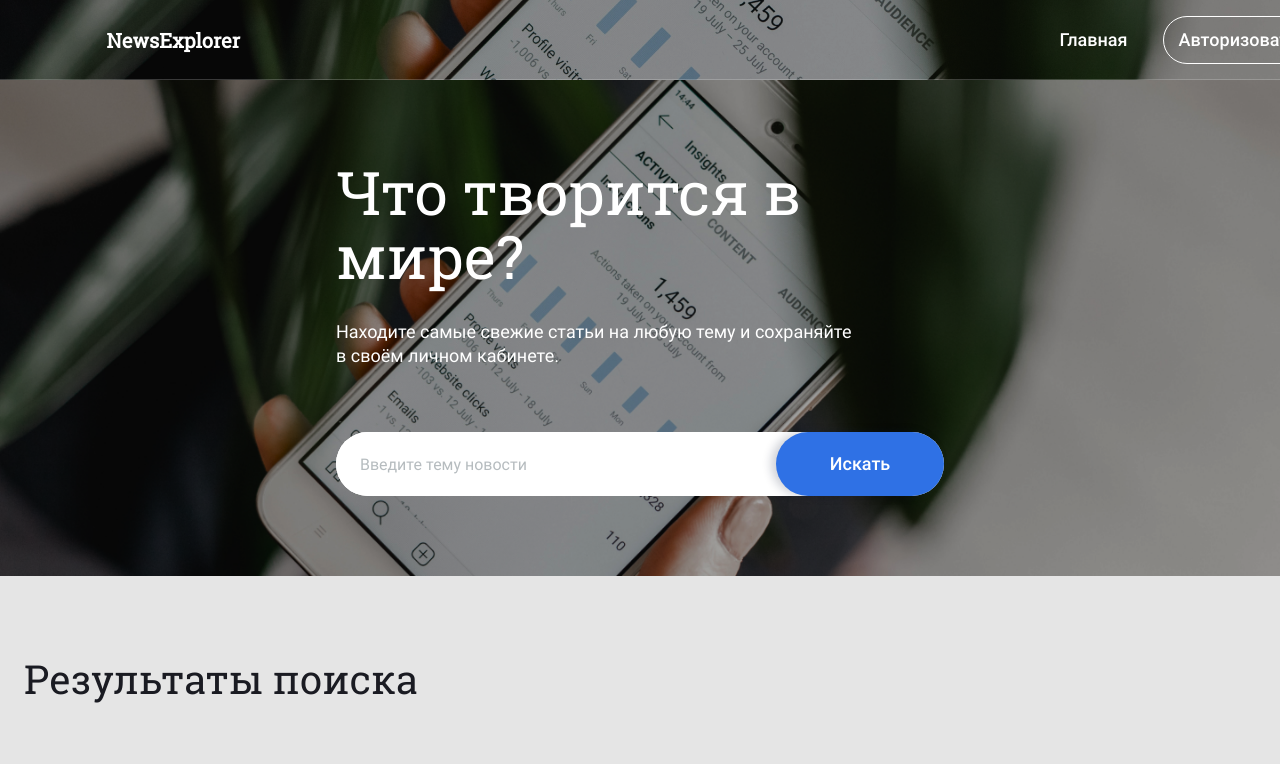
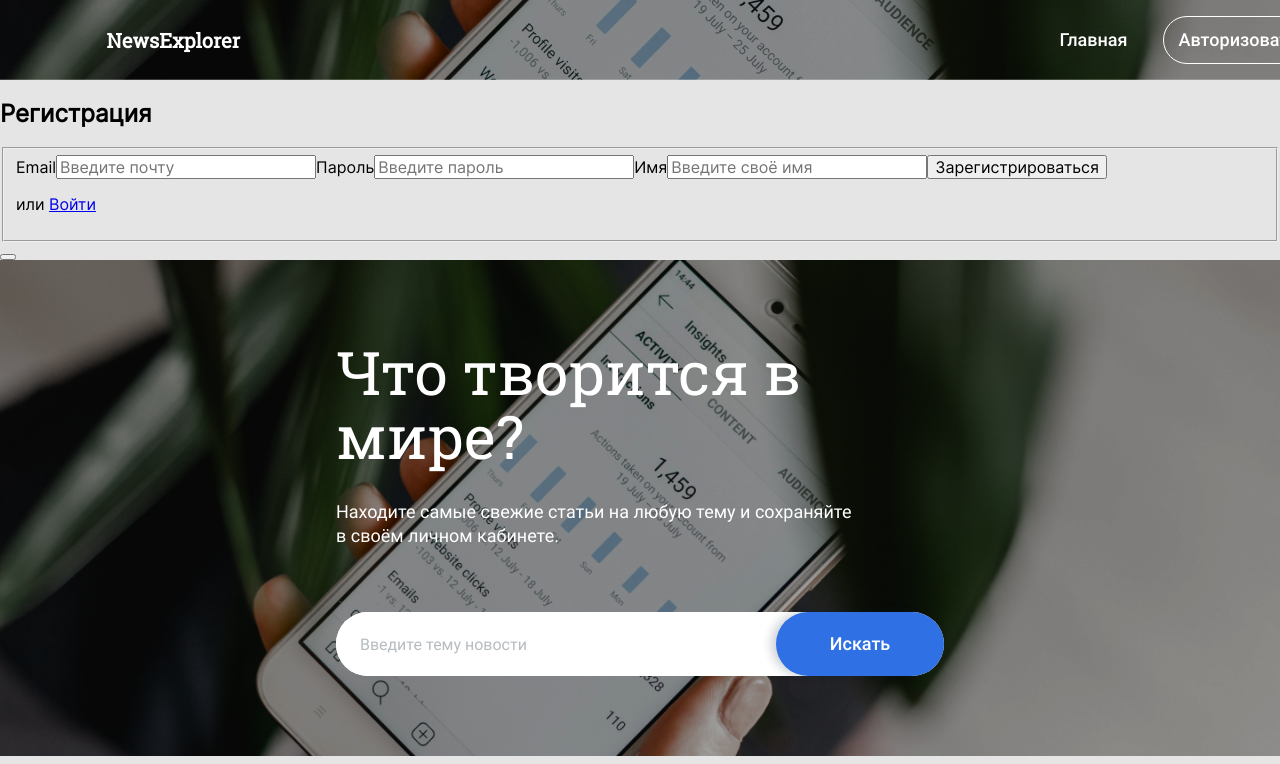
Before and after one commit to Vladimir-art/news-explorer-frontend, a React (Create React App) app: page / in a window 1280 px wide. Shown: the top 764 px of the page. Built offline with nearby package versions, Linux system fonts and the light colour scheme.

Commit message:
Register markup

```diff
--- a/src/components/Register/Register.js
+++ b/src/components/Register/Register.js
@@ -2,8 +2,31 @@ import React from 'react';
 
 function Register() {
   return (
-    <>
-    </>
+    <section className="register">
+      <form className="register__container" name="register" method="POST">
+        <h2 className="register__text">Регистрация</h2>
+        <fieldset className="register__info">
+          <label className="register__name" id="email">
+            Email
+            <input className="register__input" id="email" name="email" placeholder="Введите почту" type="email" />
+            <span className="register__input-error" id="email-error"></span>
+          </label>
+          <label className="register__name" id="password">
+            Пароль
+            <input className="register__input" id="password" name="password" placeholder="Введите пароль" type="password" />
+            <span className="register__input-error" id="password-error"></span>
+          </label>
+          <label className="register__name" id="name">
+            Имя
+            <input className="register__input" id="name" name="name" placeholder="Введите своё имя" type="text" pattern="[A-Za-zАЯ-Ёая-ё -]{1,}" />
+            <span className="register__input-error" id="name-error"></span>
+          </label>
+          <button className="register__button" type="submit">Зарегистрироваться</button>
+          <p className="register__choice">или <a className="register__link" href="#">Войти</a></p>
+        </fieldset>
+        <button className="register__close" type="button"></button>
+      </form>
+    </section>
   );
 }
 
```
